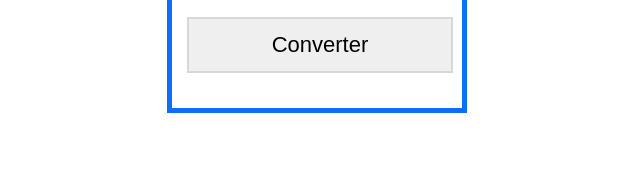
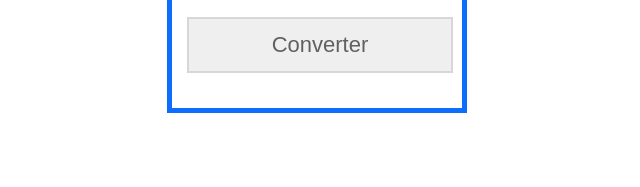
Before and after one commit to aldofalcao/temperatura-pt, a plain HTML site: page index.html in a window 1280 px wide. Shown: the part 280-467 px from the top of the page, 323-963 px from the left. Drawn offline with Linux system fonts and the light colour scheme.

```diff
--- a/style.css
+++ b/style.css
@@ -54,6 +54,7 @@ input {
 button {
     padding: 13px;
     font-size: 22px;
+    color: rgb(0, 0, 0, 0.6);
     border: 2px solid rgb(0, 0, 0, 0.1);
 }
 
```
